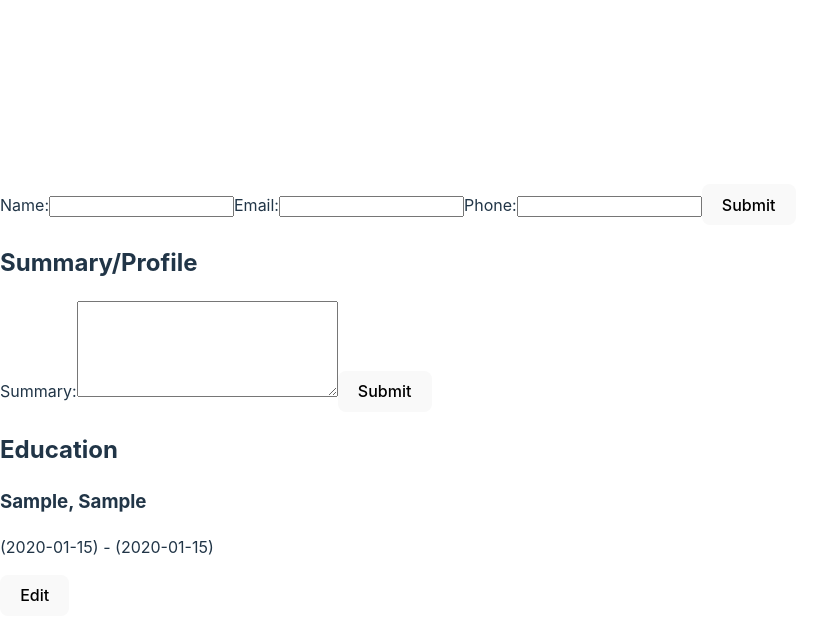
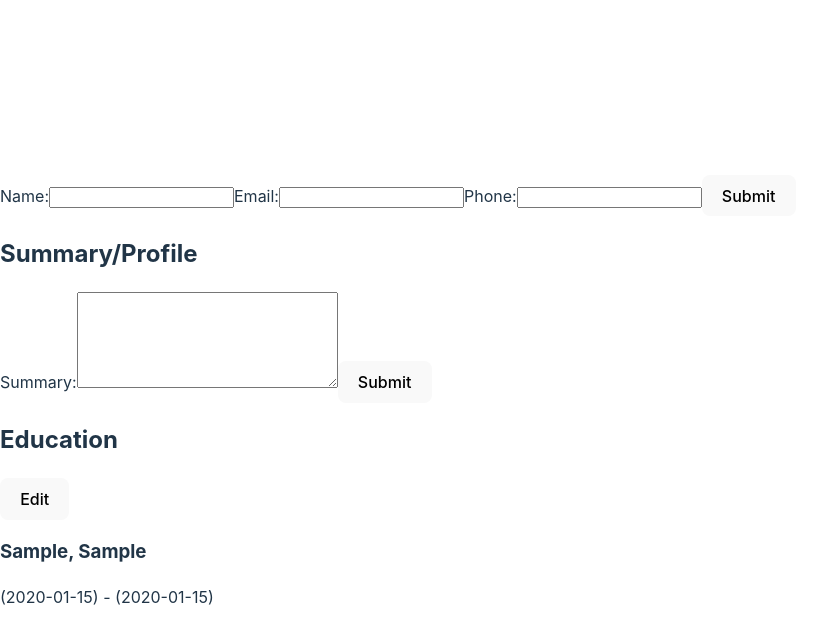
Before and after one commit to RaulPabianCruz/CVApplication, a React (Vite) app: page / in a window 1280 px wide. Both pictures are taken after typing "Sample", "Sample", "2020-01-15", "2020-01-15" into the empty fields and a click on the button "submit". Shown: the top 644 px of the page, without its empty margins (0-838 px from the left). Built offline with nearby package versions, Linux system fonts and the light colour scheme.

Commit message:
Update component EducationInfoDisplay's jsx layout

```diff
--- a/src/EducationInfoDisplay.jsx
+++ b/src/EducationInfoDisplay.jsx
@@ -1,11 +1,13 @@
 export default function EducationInfoDisplay({ onEdit, children }) {
   return (
     <div className="education display">
-      <h2 className="title">Education</h2>
+      <div className="title-container">
+        <h2 className="title">Education</h2>
+        <button onClick={onEdit} className="edit-bttn">
+          Edit
+        </button>
+      </div>
       {children}
-      <button onClick={onEdit} className="edit-bttn">
-        Edit
-      </button>
     </div>
   );
 }
```
